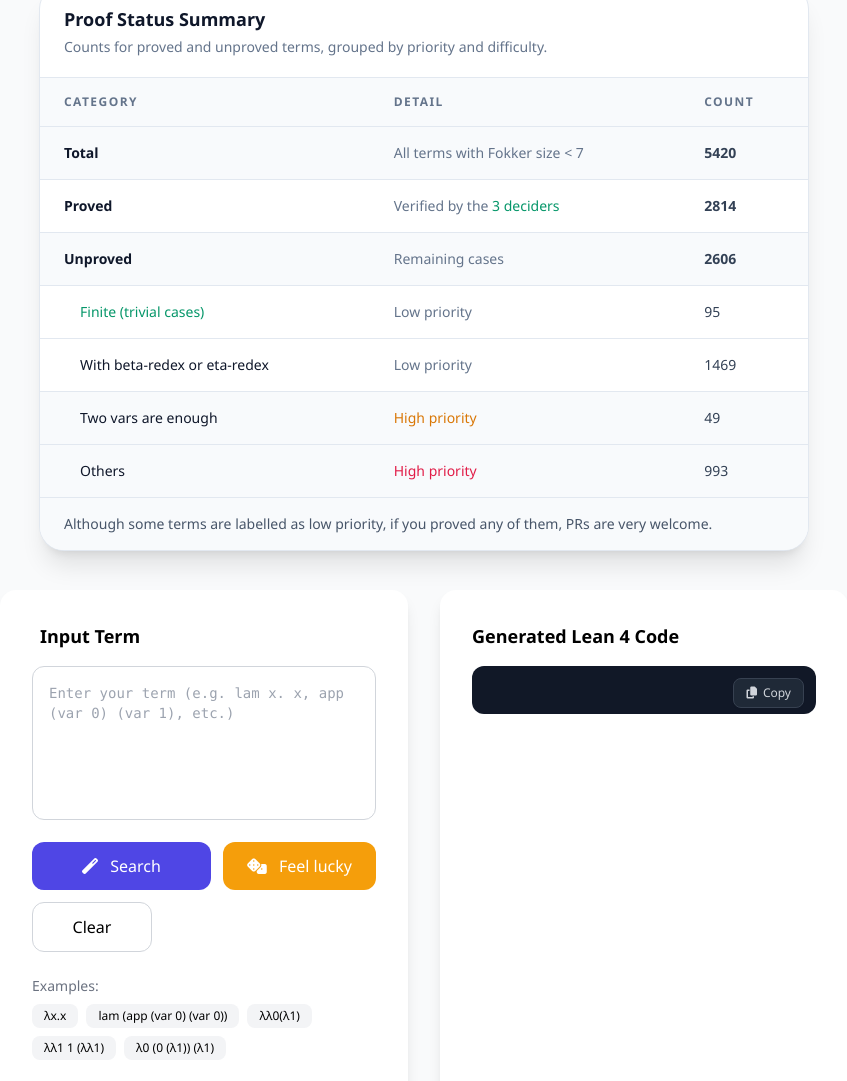
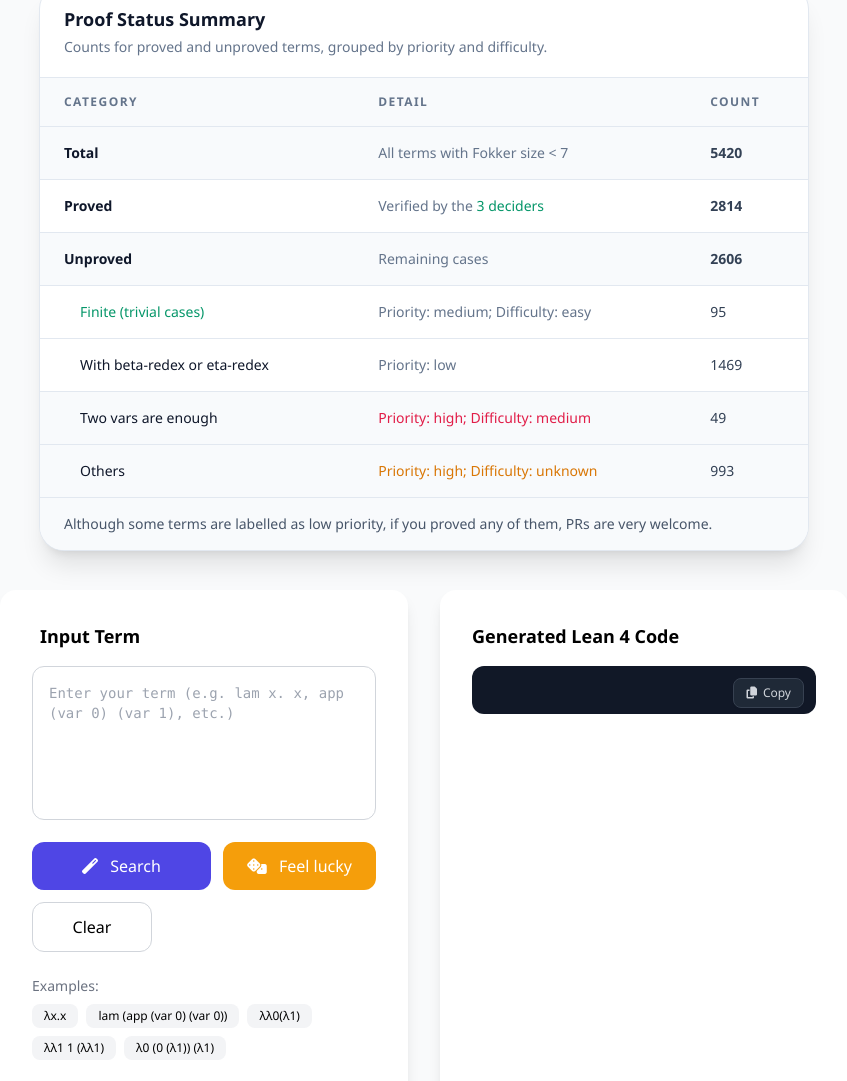
Before and after one commit to awesome-lambda-calculus/Fokker_challenge_private, a plain HTML site: page index.html in a window 1280 px wide. Shown: the part 1896-2977 px from the top of the page, without its empty margins (216-1063 px from the left). Drawn offline with nearby package versions, Linux system fonts and the light colour scheme; a script that the page names is missing; some icons are missing.

Commit message:
difficulty

```diff
--- a/index.html
+++ b/index.html
@@ -264,22 +264,22 @@ S = λλλ (2 0) (1 0) = α(α(α α(α α(α α))(α(α(α α(α α))))))α α
               <td class="px-6 py-4 pl-10 text-slate-900">
                 <a href="https://github.com/awesome-lambda-calculus/Fokker_challenge_private/blob/main/FokkerChallenge/GenFinite/finite.json" class="text-emerald-600 hover:underline"> Finite (trivial cases) </a>
               </td>
-              <td class="px-6 py-4 text-slate-500">Low priority</td>
+              <td class="px-6 py-4 text-slate-500">Priority: medium; Difficulty: easy</td>
               <td class="px-6 py-4">95</td>
             </tr>
             <tr>
               <td class="px-6 py-4 pl-10 text-slate-900">With beta-redex or eta-redex</td>
-              <td class="px-6 py-4 text-slate-500">Low priority</td>
+              <td class="px-6 py-4 text-slate-500">Priority: low</td>
               <td class="px-6 py-4">1469</td>
             </tr>
             <tr class="bg-slate-50">
               <td class="px-6 py-4 pl-10 text-slate-900">Two vars are enough</td>
-              <td class="px-6 py-4 text-amber-600">High priority</td>
+              <td class="px-6 py-4 text-rose-600">Priority: high; Difficulty: medium</td>
               <td class="px-6 py-4">49</td>
             </tr>
             <tr class="bg-slate-50">
               <td class="px-6 py-4 pl-10 text-slate-900">Others</td>
-              <td class="px-6 py-4 text-rose-600">High priority</td>
+              <td class="px-6 py-4 text-amber-600">Priority: high; Difficulty: unknown</td>
               <td class="px-6 py-4">993</td>
             </tr>
           </tbody>
```
